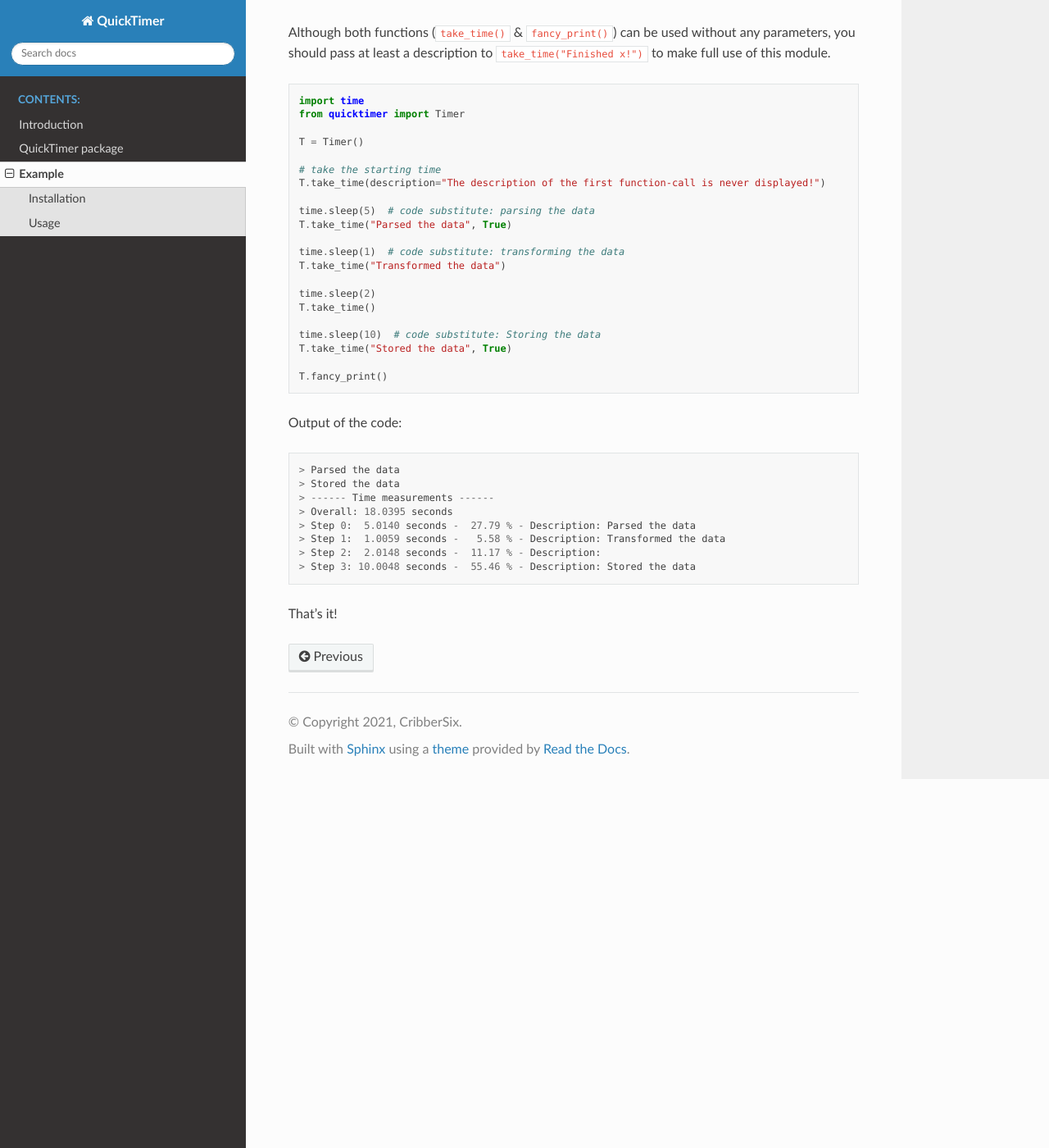
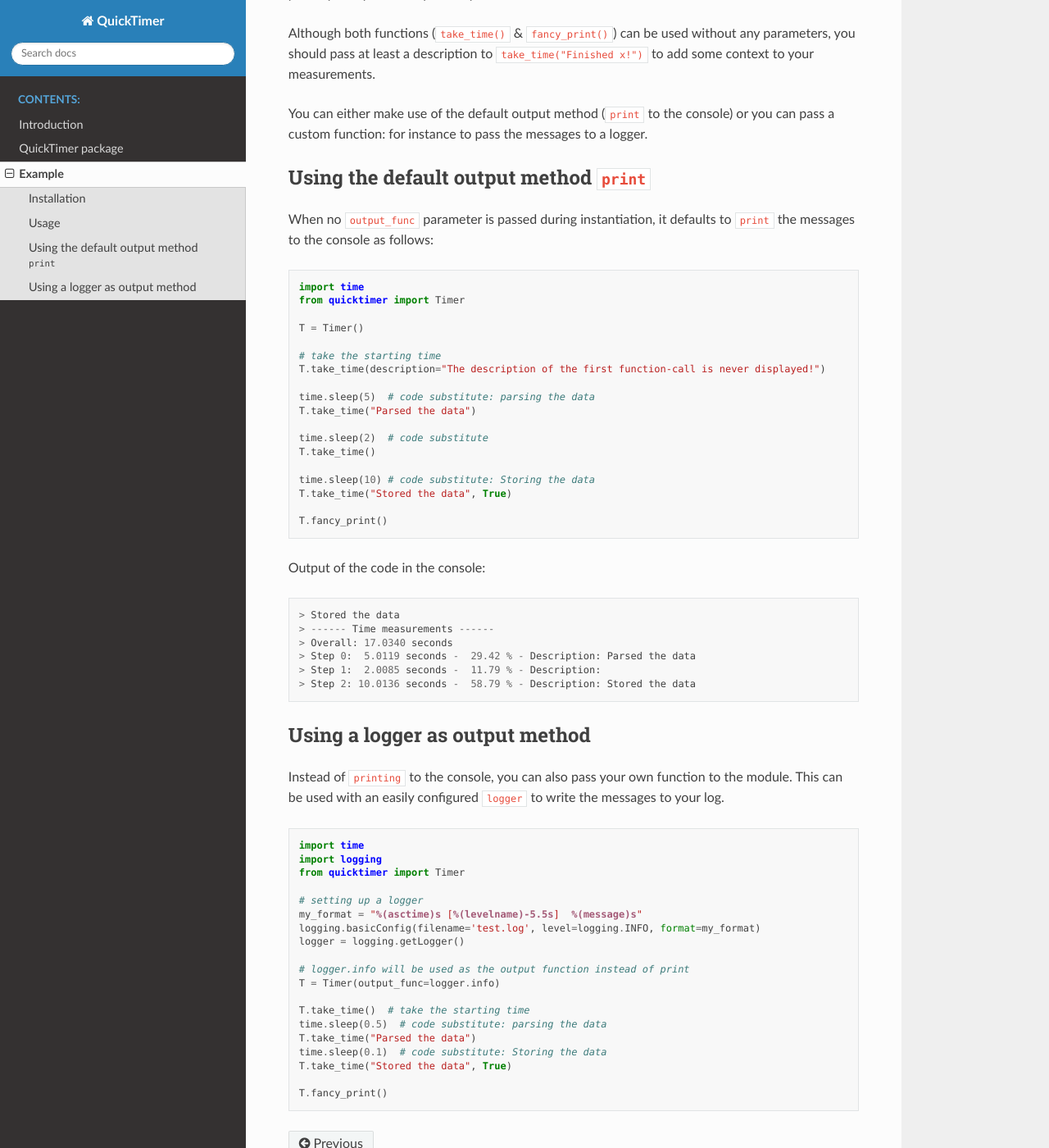
Before and after one commit to CribberSix/QuickTimer, a Sphinx documentation site: the page built from docs/source/example.rst, in a window 1280 px wide and 1400 px high, scrolled down 529 px. Shown: the whole window at 82% size. Built offline with Sphinx 7.4.7 and the Read the Docs theme 2.0.0, drawn with Linux system fonts in a browser that asks for light colours.

Commit message:
output channels as param

```diff
--- /dev/null
+++ b/_templates/breadcrums.html
@@ -0,0 +1,4 @@
+{%- extends "sphinx_rtd_theme/breadcrumbs.html" %}
+
+{% block breadcrumbs_aside %}
+{% endblock %}
--- a/docs/source/example.rst
+++ b/docs/source/example.rst
@@ -16,10 +16,19 @@ Usage
 
 Instantiate the :code:`Timer` class and insert one-liners with :code:`take_time()` between your existing code to take timestamps.
 
-Call the :code:`fancy_print()` function to print a nicely formatted overview of how many seconds have passed overall, how many seconds have passed between the `take_time` calls, including percentage per step and passed step-descriptions.
+Call the :code:`fancy_print()` function to print a nicely formatted overview of how many seconds have passed overall, how many seconds have passed between the :code:`take_time` calls, including percentage per step and passed step-descriptions.
 
 Although both functions (:code:`take_time()` & :code:`fancy_print()`) can be used
-without any parameters, you should pass at least a description to :code:`take_time("Finished x!")` to make full use of this module.
+without any parameters, you should pass at least a description to :code:`take_time("Finished x!")` to add some context to your measurements.
+
+You can either make use of the default output method (:code:`print` to the console) or you can pass a custom function: for instance to pass the messages to a logger.
+
+
+Using the default output method :code:`print`
+****************************************************************************************************
+
+When no :code:`output_func` parameter is passed during instantiation, it defaults to :code:`print` the messages to the console as follows:
+
 
 .. code-block:: python
 
@@ -32,32 +41,56 @@ without any parameters, you should pass at least a description to :code:`take_ti
     T.take_time(description="The description of the first function-call is never displayed!")
 
     time.sleep(5)  # code substitute: parsing the data
-    T.take_time("Parsed the data", True)
+    T.take_time("Parsed the data")
 
-    time.sleep(1)  # code substitute: transforming the data
-    T.take_time("Transformed the data")
-
-    time.sleep(2)
+    time.sleep(2)  # code substitute
     T.take_time()
 
-    time.sleep(10)  # code substitute: Storing the data
+    time.sleep(10) # code substitute: Storing the data
     T.take_time("Stored the data", True)
 
     T.fancy_print()
 
 
 
-Output of the code:
+Output of the code in the console:
 
 .. code-block::
 
-    > Parsed the data
     > Stored the data
     > ------ Time measurements ------
-    > Overall: 18.0395 seconds
-    > Step 0:  5.0140 seconds -  27.79 % - Description: Parsed the data
-    > Step 1:  1.0059 seconds -   5.58 % - Description: Transformed the data
-    > Step 2:  2.0148 seconds -  11.17 % - Description:
-    > Step 3: 10.0048 seconds -  55.46 % - Description: Stored the data
+    > Overall: 17.0340 seconds
+    > Step 0:  5.0119 seconds -  29.42 % - Description: Parsed the data
+    > Step 1:  2.0085 seconds -  11.79 % - Description:
+    > Step 2: 10.0136 seconds -  58.79 % - Description: Stored the data
 
-That's it!
+
+
+
+Using a logger as output method
+****************************************************************************************************
+
+Instead of :code:`printing` to the console, you can also pass your own function to the module.
+This can be used with an easily configured :code:`logger` to write the messages to your log.
+
+.. code-block:: python
+
+    import time
+    import logging
+    from quicktimer import Timer
+
+    # setting up a logger
+    my_format = "%(asctime)s [%(levelname)-5.5s]  %(message)s"
+    logging.basicConfig(filename='test.log', level=logging.INFO, format=my_format)
+    logger = logging.getLogger()
+
+    # logger.info will be used as the output function instead of print
+    T = Timer(output_func=logger.info)
+
+    T.take_time()  # take the starting time
+    time.sleep(0.5)  # code substitute: parsing the data
+    T.take_time("Parsed the data")
+    time.sleep(0.1)  # code substitute: Storing the data
+    T.take_time("Stored the data", True)
+
+    T.fancy_print()
--- a/docs/source/intro.rst
+++ b/docs/source/intro.rst
@@ -9,6 +9,6 @@ The aim here was to define a single object which would allow users to easily tra
 Motivation
 **********
 
-As someone who runs a lot of data transformation code and needs to keep an eye on performance during specific steps, I was annoyed by how much I had to invest again and again to track my code progress and performance in an orderly fashion.
+As someone who runs a lot of data transformation code and needs to keep an eye on performance during specific steps, I was annoyed by how much time I had to invest again and again to track my code's progress and performance in an orderly fashion.
 
 Existing packages don't offer the ease-of-use I expected from such products or formatted the output horribly, hence this package was born.
```
Also changed, not shown: README.md (+44 -15 lines), example.py (+4 -7 lines), example_logging.py (added, +20 -0 lines), 1 other file.
